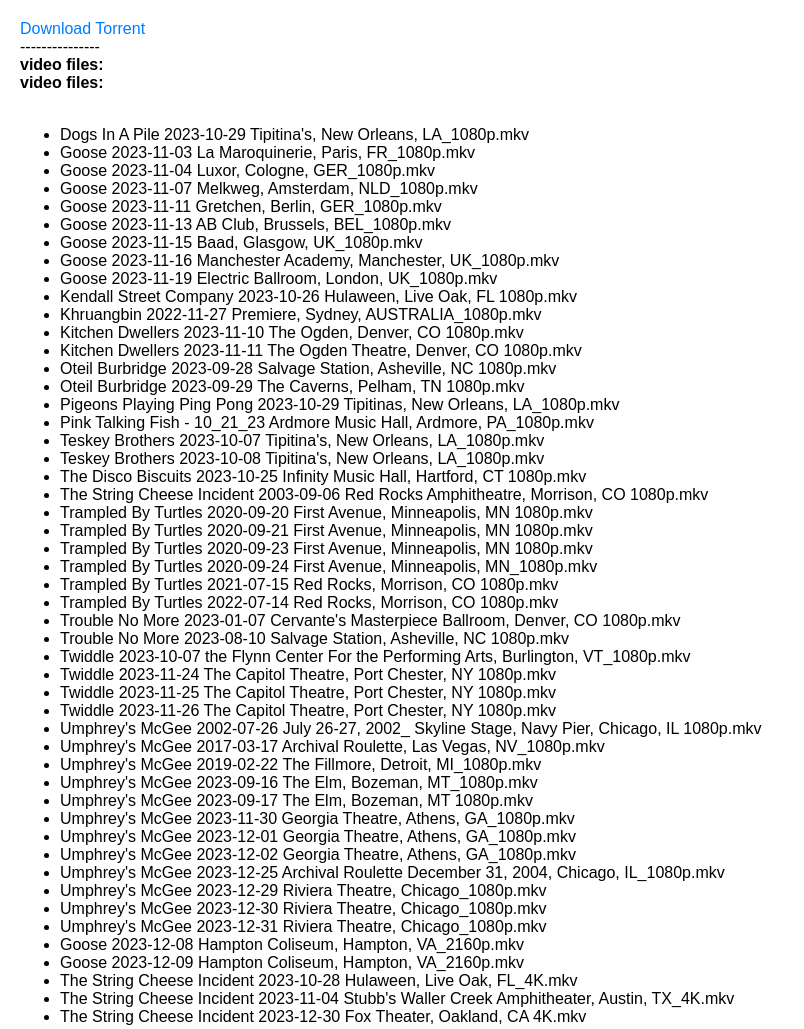
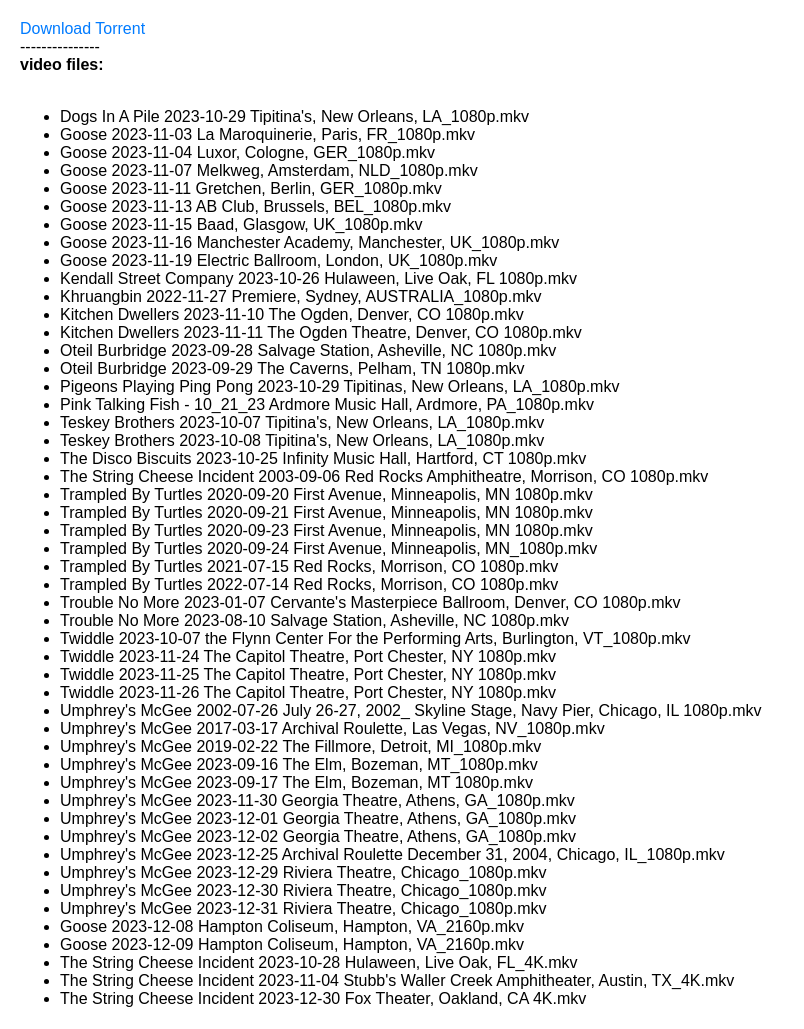
Before and after one commit to pmdTorrents/pmdTorrents-.github.io, a plain HTML site: page Nugs.net 'Recently Added Videos' Pack (2024-02-01) Part 1of2.html in a window 1280 px wide. Shown: the top 1029 px of the page, without its empty margins (0-804 px from the left). Drawn offline with Linux system fonts and the light colour scheme.

Commit message:
Update Nugs.net 'Recently Added Videos' Pack (2024-02-01) Part 1of2.html

```diff
--- a/Nugs.net 'Recently Added Videos' Pack (2024-02-01) Part 1of2.html
+++ b/Nugs.net 'Recently Added Videos' Pack (2024-02-01) Part 1of2.html
@@ -13,7 +13,7 @@
 </style>
 </head>
 <body>
-<a href="downloads/Nugs.net 'Recently Added Videos' Pack (2024-02-01) Part 1of2.torrent" download>Download Torrent</a><br>---------------<br><strong>video files:<br></strong><strong>video files:<br></strong><br>
+<a href="downloads/Nugs.net 'Recently Added Videos' Pack (2024-02-01) Part 1of2.torrent" download>Download Torrent</a><br>---------------<br><strong>video files:<br></strong><br>
 <ul>
     <li>Dogs In A Pile 2023-10-29 Tipitina's, New Orleans, LA_1080p.mkv</li>
     <li>Goose 2023-11-03 La Maroquinerie, Paris, FR_1080p.mkv</li>
```
